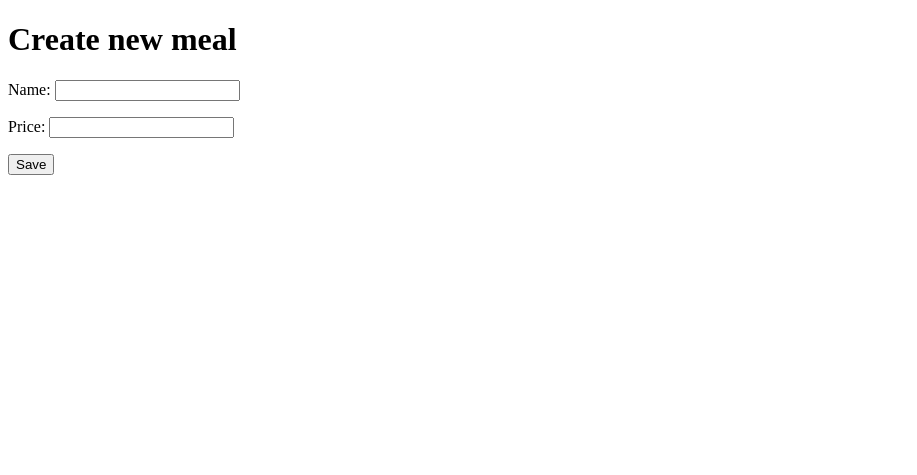
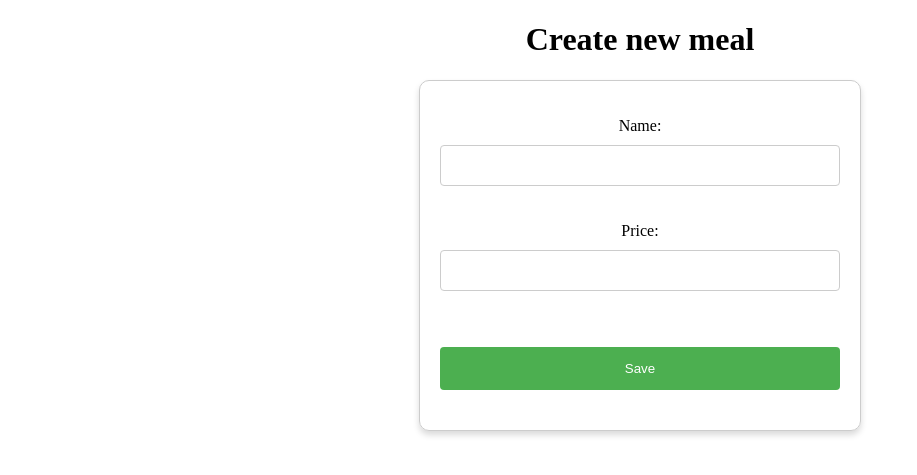
Before and after one commit to mign0n/cafe_order, a Django app: page /meal/ in a window 1280 px wide. Shown: the top 475 px of the page, without its empty margins (0-917 px from the left). Run offline with Django 5.2, Linux system fonts and the light colour scheme.

Commit message:
feat(templates): Add style.

```diff
--- a/cafe_order/templates/base.html
+++ b/cafe_order/templates/base.html
@@ -16,6 +16,43 @@
       th {
         background-color: #f2f2f2;
       }
+      form {
+          max-width: 400px;
+          margin: 0 auto;
+          padding: 20px;
+          border: 1px solid #ccc;
+          border-radius: 10px;
+          box-shadow: 0 4px 6px rgba(0, 0, 0, 0.15);
+      }
+
+      label {
+          display: block;
+          margin-bottom: 10px;
+      }
+
+      input, select {
+          width: 100%;
+          padding: 12px 20px;
+          margin-bottom: 20px;
+          border: 1px solid #ccc;
+          border-radius: 4px;
+          box-sizing: border-box;
+      }
+
+      input[type=submit] {
+          background-color: #4CAF50;
+          color: white;
+          padding: 14px 20px;
+          margin-top: 20px;
+          border: none;
+          cursor: pointer;
+          width: 100%;
+          transition: background-color 0.3s ease;
+      }
+
+      input[type=submit]:hover {
+          background-color: #45a049;
+      }
     </style>
     <title>
       {% block title %}
@@ -24,8 +61,10 @@
   </head>
   <body>
     <main>
-      {% block content %}
-      {% endblock content %}
+      <div style="text-align: center;">
+        {% block content %}
+        {% endblock content %}
+      </div>
     </main>
   </body>
 </html>
```
